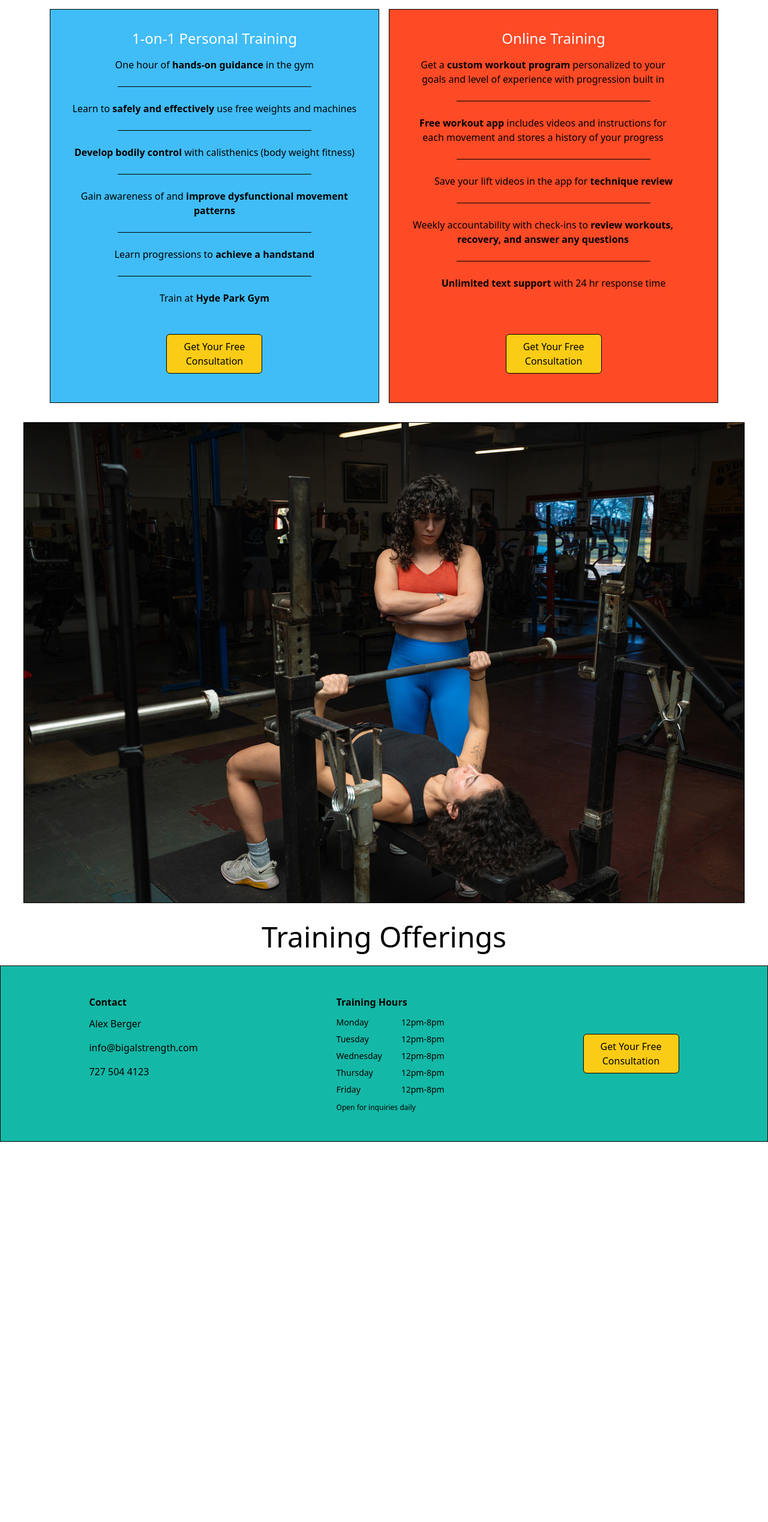
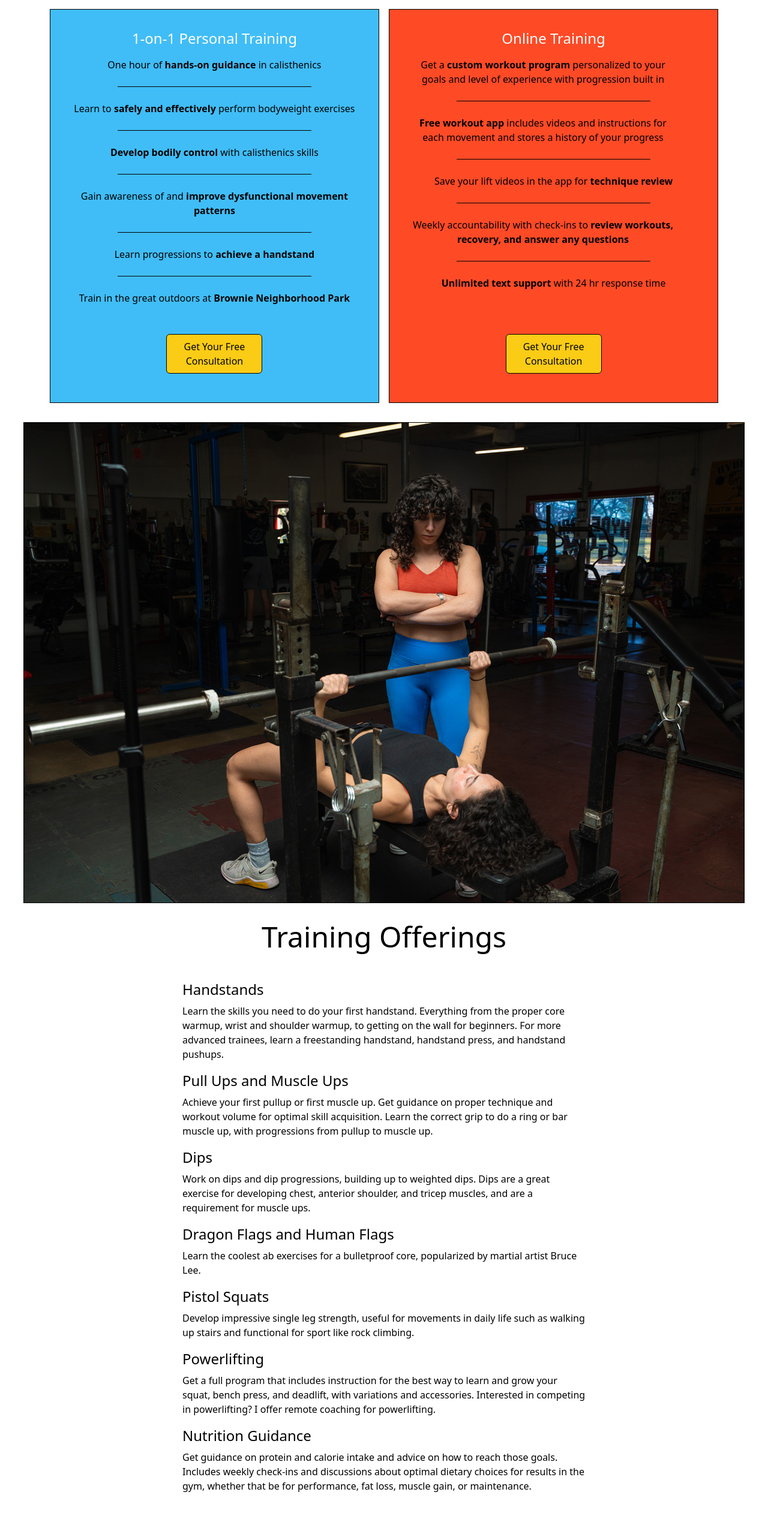
Before and after one commit to aberger3647/big-al, a React (Vite) app: page /services in a window 1280 px wide. Shown: the part 848-3386 px from the top of the page at 60% size. Before the commit the page ends 2752 px from the top, so only its background shows below. Built offline with nearby package versions, Linux system fonts and the light colour scheme.

Commit message:
update footer copy, services copy, add contact button to about page, widen inquiry form

```diff
--- a/src/components/About.tsx
+++ b/src/components/About.tsx
@@ -1,5 +1,6 @@
 import { Header } from "./Header"
-import { images } from "../assets/optimized_photos";;
+import { images } from "../assets/optimized_photos";
+import { Button } from "./Button";
 
 export const About = () => {
   return (
@@ -34,6 +35,9 @@ export const About = () => {
         at 727-504-4123 or email me at info@bigalstrength.com to set up a free
         consultation.
       </p>
+           <div className="self-center">
+          <Button />
+        </div>
     </main>
   );
 };
--- a/src/components/Footer.tsx
+++ b/src/components/Footer.tsx
@@ -3,7 +3,10 @@ import { Button } from "./Button";
 export const Footer = () => {
   return (
     <>
-      <footer className="border 1 solid p-8 flex flex-col items-center md:flex-row w-full align-center md:justify-around md:items-start bg-teal-500">
+      <footer className="border 1 solid p-8 flex flex-col items-center md:flex-row w-full align-center bg-teal-500">
+
+        <div className="flex md:flex-row flex-col items-start md:w-full md:justify-around">
+
         <div className="m-4">
           <h3 className="text-md font-semibold mb-3">Contact</h3>
           <div className="flex flex-col gap-4">
@@ -14,27 +17,35 @@ export const Footer = () => {
         </div>
 
         <div className="m-4">
-          <h3 className="text-md font-semibold mb-3">Training Hours</h3>
+          <h3 className="text-md font-semibold mb-3">In-Person Training Hours</h3>
           <div className="flex">
             <div className="flex flex-col gap-2">
-              <span className="font-medium text-sm">Monday</span>
-              <span className="font-medium text-sm">Tuesday</span>
-              <span className="font-medium text-sm">Wednesday</span>
-              <span className="font-medium text-sm">Thursday</span>
-              <span className="font-medium text-sm">Friday</span>
+              <span className="font-medium ">Saturday</span>
+              <span className="font-medium ">Sunday</span>
             </div>
             <div className="flex flex-col gap-2 ml-8 mb-3">
-              <p className="text-sm">12pm-8pm</p>
-              <p className="text-sm">12pm-8pm</p>
-              <p className="text-sm">12pm-8pm</p>
-              <p className="text-sm">12pm-8pm</p>
-              <p className="text-sm">12pm-8pm</p>
+              <p >9am-5pm</p>
+              <p >9am-5pm</p>
             </div>
           </div>
-          <p className="text-xs">Open for inquiries daily</p>
+          <p className="text-sm">Open for inquiries daily</p>
         </div>
+
+          <div className="m-4">
+          <h3 className="text-md font-semibold mb-3">Location</h3>
+          <div className="flex">
+            <div className="flex flex-col gap-2 mb-3">
+              <p>Brownie Neighborhood Park</p>
+              <p>10000 Brownie Dr</p>
+              <p>Austin, TX 78753</p>
+            </div>
+          </div>
+        </div>
+
         <div className="self-center">
           <Button />
+        </div>
+
         </div>
       </footer>
     </>
--- a/src/components/InquiryForm.tsx
+++ b/src/components/InquiryForm.tsx
@@ -1,6 +1,6 @@
 export const InquiryForm = () => {
   return (
-    <form className="p-6 border bg-[#ff4a26] w-xl m-4">
+    <form className="p-6 border bg-[#ff4a26] m-4 md:max-w-3xl w-full">
       <div className="flex flex-col mx-auto">
         <div className="flex gap-8 flex-col">
           <p className="text-2xl mb-4 text-white text-center">Inquiry Form</p>
@@ -13,7 +13,7 @@ export const InquiryForm = () => {
                 type="text"
                 id="fname"
                 name="fname"
-                className="border border-solid border-[#bd2000] bg-white outline-none px-2 py-1 w-48 flex-1"
+                className="border border-solid bg-white outline-none px-2 py-1 w-48 flex-1"
               />
             </div>
             <div className="flex items-center">
@@ -24,7 +24,7 @@ export const InquiryForm = () => {
                 type="text"
                 id="lname"
                 name="lname"
-                className="border border-solid border-[#bd2000] bg-white outline-none px-2 py-1 w-48 flex-1"
+                className="border border-solid bg-white outline-none px-2 py-1 w-48 flex-1"
               />
             </div>
             <div className="flex items-center">
@@ -35,7 +35,7 @@ export const InquiryForm = () => {
                 type="text"
                 id="email"
                 name="email"
-                className="border border-solid border-[#bd2000] bg-white outline-none px-2 py-1 w-48 flex-1"
+                className="border border-solid bg-white outline-none px-2 py-1 w-48 flex-1"
               />
             </div>
             <div className="flex items-center">
@@ -46,7 +46,7 @@ export const InquiryForm = () => {
                 type="text"
                 id="phone"
                 name="phone"
-                className="border border-solid border-[#bd2000] bg-white outline-none px-2 py-1 w-48 flex-1"
+                className="border border-solid bg-white outline-none px-2 py-1 w-48 flex-1"
               />
             </div>
           </div>
@@ -56,6 +56,7 @@ export const InquiryForm = () => {
               <label htmlFor="goals" className="mb-2">
                 <p className="text-xl mb-4 text-white text-center">Your Goals:</p>
               </label>
+
               <div className="flex items-center h-8 ml-10 sm:ml-40">
                 <input
                   type="checkbox"
@@ -168,7 +169,7 @@ export const InquiryForm = () => {
         <div className="flex justify-center mt-6">
           <button
             type="submit"
-            className="border solid 1 py-2 px-4 rounded-md bg-yellow-500 hover:bg-yellow-600"
+            className="border solid 1 py-2 px-4 rounded-md bg-yellow-400 hover:bg-yellow-500"
           >
             Submit Inquiry
           </button>
--- a/src/components/Services.tsx
+++ b/src/components/Services.tsx
@@ -23,19 +23,19 @@ export const Services = () => {
               <ul className="text-center flex-grow">
                 <li>
                   One hour of{" "}
-            <span className="font-bold">hands-on guidance</span> in the
-            gym
+                  <span className="font-bold">hands-on guidance</span> in
+                  calisthenics
                 </li>
                 <hr className="mx-20 my-6 text-[#009be3]"></hr>
                 <li>
                   Learn to{" "}
-            <span className="font-bold">safely and effectively</span> use
-            free weights and machines
+                  <span className="font-bold">safely and effectively</span>{" "}
+                  perform bodyweight exercises
                 </li>
                 <hr className="mx-20 my-6 text-[#009be3]"></hr>
                 <li>
                   <span className="font-bold">Develop bodily control</span> with
-            calisthenics (body weight fitness)
+                  calisthenics skills
                 </li>
                 <hr className="mx-20 my-6 text-[#009be3]"></hr>
                 <li>
@@ -51,14 +51,14 @@ export const Services = () => {
                 </li>
                 <hr className="mx-20 my-6 text-[#009be3]"></hr>
                 <li>
-            Train at{" "}
+                  Train in the great outdoors at{" "}
                   <a
-              href="https://hydeparkgym.com/"
+                    href="https://www.google.com/maps/place/brownie+neighborhood+park/data=!4m2!3m1!1s0x8644c968b477ef8b:0x5f2f42b5d4e46a?sa=X&ved=1t:242&ictx=111"
                     className="font-semibold"
                     target="_blank"
                   >
-            Hyde Park Gym
-            </a >
+                    Brownie Neighborhood Park
+                  </a>
                 </li>
               </ul>
               <div className="self-center mt-8">
@@ -108,33 +108,6 @@ export const Services = () => {
           </div>
         </div>
 
-        {/* <div>
-            <h2 className="text-xl">Nutrition Guidance</h2>
-            <ul>
-              <li>
-                guidance on protein and calorie intake, with guidance on how to
-                reach those goals. includes weekly check-ins and discussions
-                about optimal dietary choices for results in the gym,
-              </li>
-            </ul>
-          </div>
-
-          <div>
-            <h2 className="text-xl">handstands</h2>
-            <p>
-              learn a wall handstand, freestanding handstand, handstand press,
-              or handstand pushups
-            </p>
-          </div>
-
-          <div>
-            <h2 className="text-xl">powerlifting</h2>
-            <p>
-              squat, bench press, and deadlift. interested in competing in
-              powerlifting?
-            </p>
-          </div>*/}
-
         <div className="-mx-12">
           <Image
             src1600={images.nikkibench_1600}
@@ -143,9 +116,78 @@ export const Services = () => {
           />
         </div>
 
-        <h1 className="text-2xl md:text-5xl text-center m-4 mb-6">
+        <div className="flex flex-col gap-6 m-4 max-w-4xl">
+          <h1 className="text-2xl md:text-5xl text-center mb-6">
             Training Offerings
           </h1>
+          <div className="flex flex-col max-w-2xl gap-4 mb-12 mx-auto">
+            <div>
+              <h2 className="text-2xl mb-2">Handstands</h2>
+              <p>
+                Learn the skills you need to do your first handstand. Everything
+                from the proper core warmup, wrist and shoulder warmup, to getting
+                on the wall for beginners. For more advanced trainees, learn a
+                freestanding handstand, handstand press, and handstand pushups.
+              </p>
+            </div>
+
+            <div>
+              <h2 className="text-2xl mb-2">Pull Ups and Muscle Ups</h2>
+              <p>
+                Achieve your first pullup or first muscle up. Get guidance on
+                proper technique and workout volume for optimal skill acquisition.
+                Learn the correct grip to do a ring or bar muscle up, with
+                progressions from pullup to muscle up.
+              </p>
+            </div>
+
+            <div>
+              <h2 className="text-2xl mb-2">Dips</h2>
+              <p>
+                Work on dips and dip progressions, building up to weighted dips.
+                Dips are a great exercise for developing chest, anterior shoulder,
+                and tricep muscles, and are a requirement for muscle ups.
+              </p>
+            </div>
+
+            <div>
+              <h2 className="text-2xl mb-2">Dragon Flags and Human Flags</h2>
+              <p>
+                Learn the coolest ab exercises for a bulletproof core, popularized
+                by martial artist Bruce Lee.
+              </p>
+            </div>
+
+            <div>
+              <h2 className="text-2xl mb-2">Pistol Squats</h2>
+              <p>
+                Develop impressive single leg strength, useful for movements in
+                daily life such as walking up stairs and functional for sport like
+                rock climbing.
+              </p>
+            </div>
+
+            <div>
+              <h2 className="text-2xl mb-2">Powerlifting</h2>
+              <p>
+                Get a full program that includes instruction for the best way to
+                learn and grow your squat, bench press, and deadlift, with
+                variations and accessories. Interested in competing in powerlifting?
+                I offer remote coaching for powerlifting.
+              </p>
+            </div>
+
+            <div>
+              <h2 className="text-2xl mb-2">Nutrition Guidance</h2>
+              <p>
+                Get guidance on protein and calorie intake and advice on how to
+                reach those goals. Includes weekly check-ins and discussions about
+                optimal dietary choices for results in the gym, whether that be
+                for performance, fat loss, muscle gain, or maintenance.
+              </p>
+            </div>
+          </div>
+        </div>
       </div>
     </main>
   );
```
Lines whose indentation alone changed are shown as unchanged.
